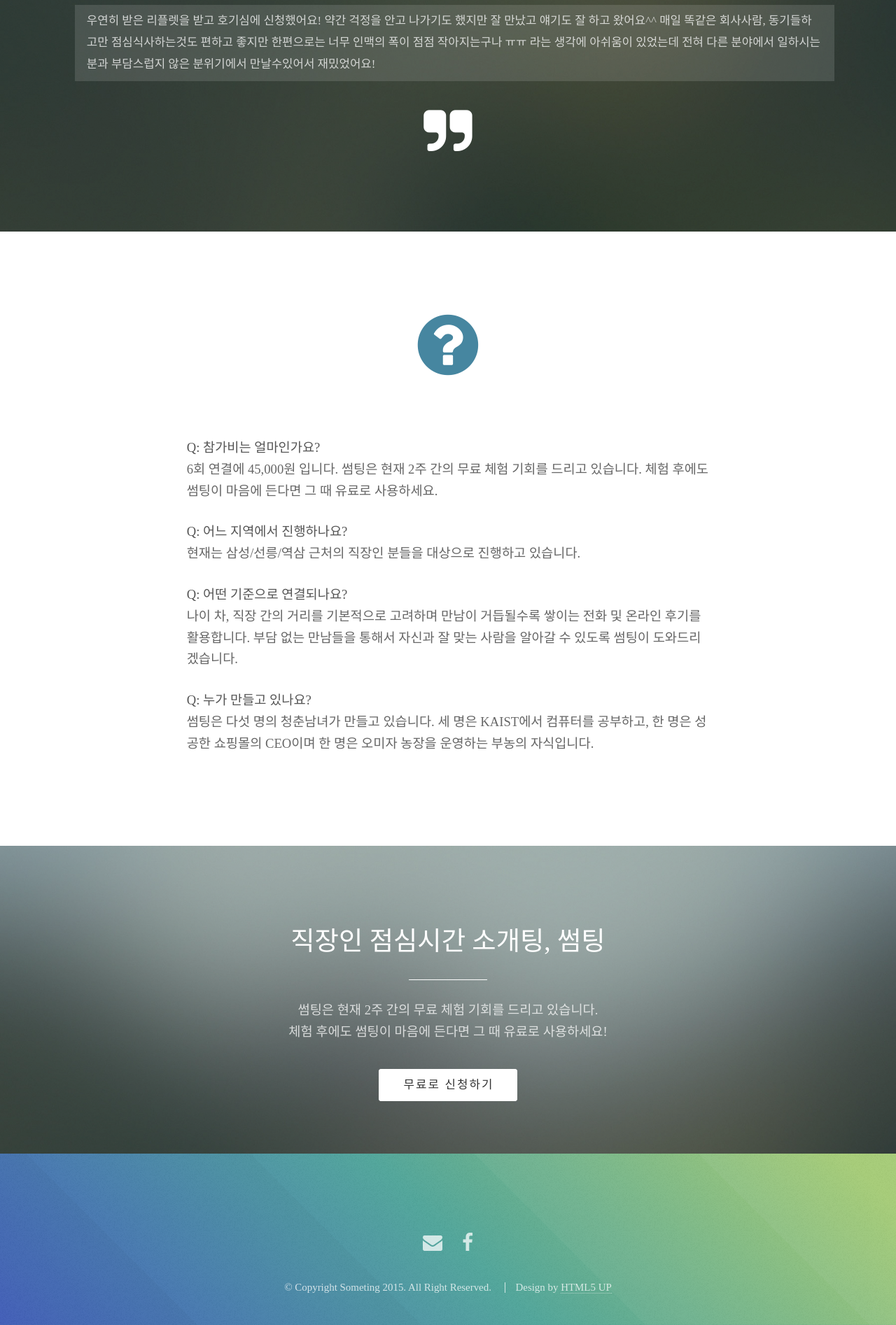
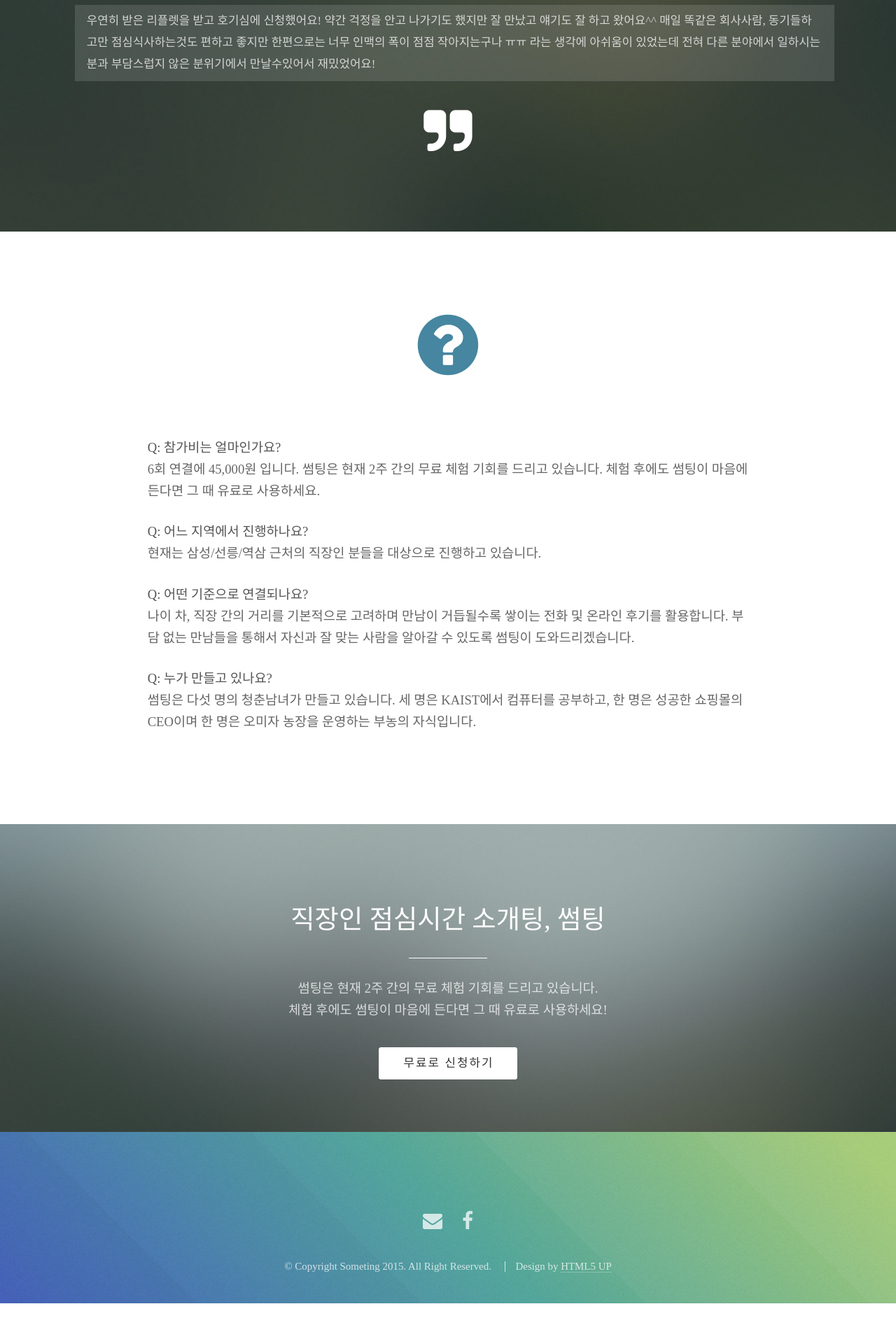
Before and after one commit to castellar/someting.me, a Jekyll site: the page new_index.html, which Jekyll copies as it is, in a window 1280 px wide. Shown: the part 2825-4719 px from the top of the page at 70% size. Built offline with Jekyll 4.4.1, drawn with Linux system fonts in a browser that asks for light colours; after the commit the page ends 4688 px from its top, so only the background shows below that.

Commit message:
margin was changed for extremely small width

```diff
--- a/assets/css/new_index.css
+++ b/assets/css/new_index.css
@@ -2802,7 +2802,7 @@
 
 			.main ul.questions li {
 				padding: 0.5em 1em;
-				margin: 0.5em 15%;
+				margin: 0.5em 10%;
 				text-align: left;
 			}
 
```
